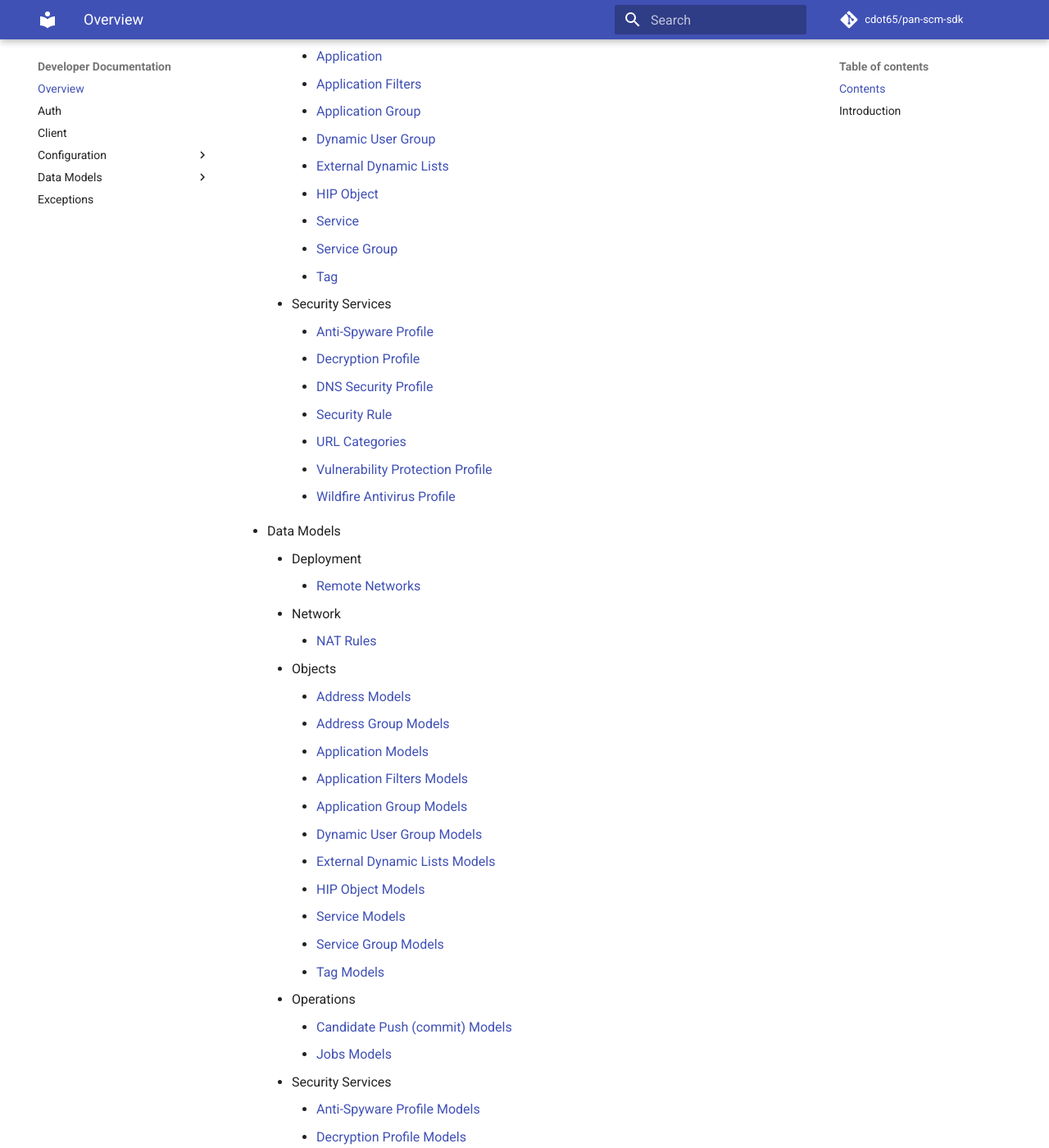
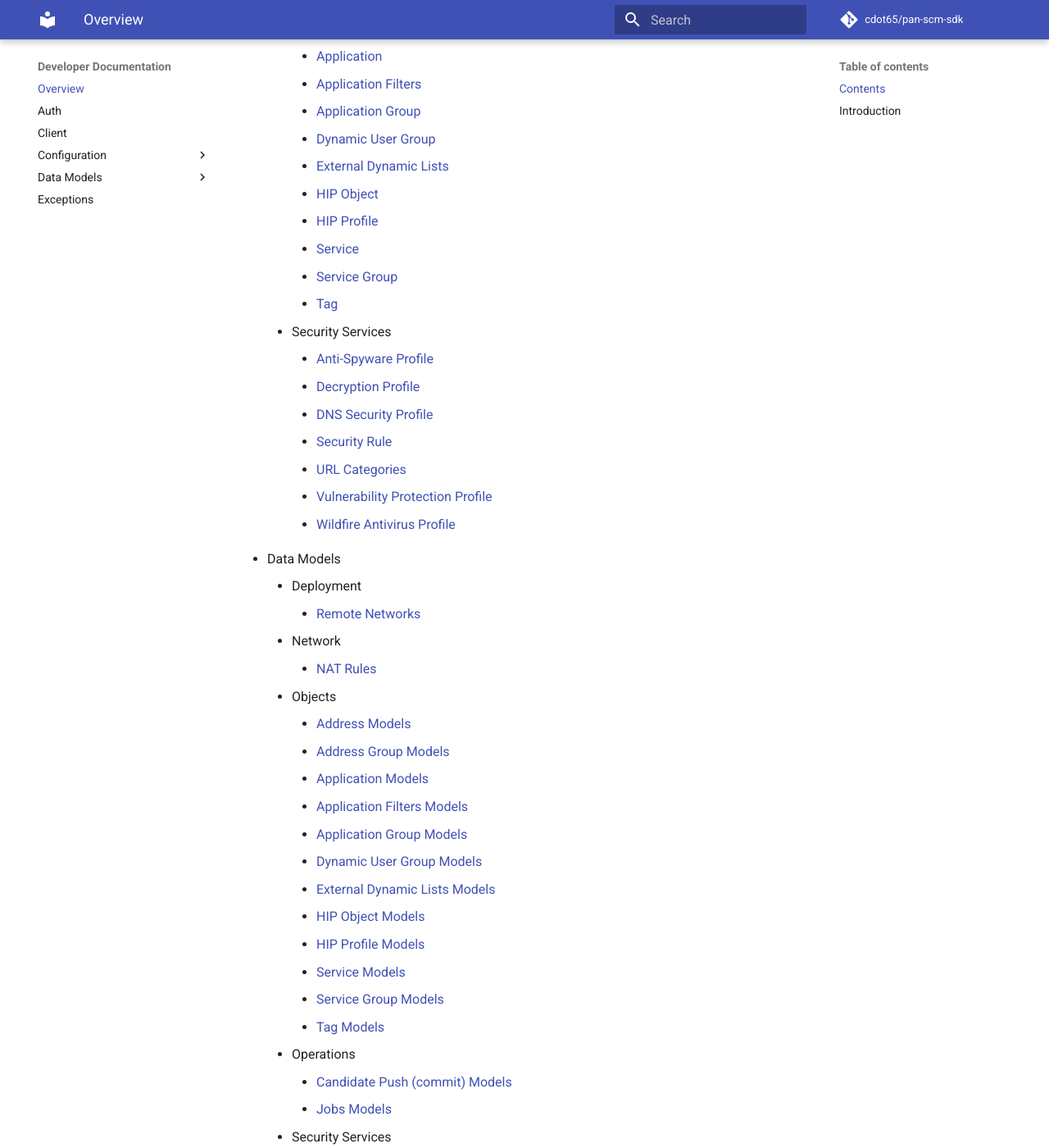
Before and after one commit to cdot65/pan-scm-sdk, an MkDocs documentation site: the page built from docs/sdk/index.md, in a window 1280 px wide and 1400 px high, scrolled down 709 px. Shown: the whole window at 82% size. Built offline with MkDocs 1.6.1 and Material for MkDocs 9.7.7, drawn with Linux system fonts in a browser that asks for light colours; comment, search, counter and statistics services are not loaded.

Commit message:
Add HIP Profile and HIP Profile Models to documentation
This update includes links for HIP Profile and HIP Profile Models in both the navigation and SDK index. It ensures these new sections are properly integrated and accessible within the docs structure.

```diff
--- a/docs/sdk/index.md
+++ b/docs/sdk/index.md
@@ -22,6 +22,7 @@ configuration objects and data models used to interact with Palo Alto Networks S
         - [Dynamic User Group](config/objects/dynamic_user_group.md)
         - [External Dynamic Lists](config/objects/external_dynamic_lists.md)
         - [HIP Object](config/objects/hip_object.md)
+        - [HIP Profile](config/objects/hip_profile.md)
         - [Service](config/objects/service.md)
         - [Service Group](config/objects/service_group.md)
         - [Tag](config/objects/tag.md)
@@ -47,6 +48,7 @@ configuration objects and data models used to interact with Palo Alto Networks S
         - [Dynamic User Group Models](models/objects/dynamic_user_group_models.md)
         - [External Dynamic Lists Models](models/objects/external_dynamic_lists_models.md)
         - [HIP Object Models](models/objects/hip_object_models.md)
+        - [HIP Profile Models](models/objects/hip_profile_models.md)
         - [Service Models](models/objects/service_models.md)
         - [Service Group Models](models/objects/service_group_models.md)
         - [Tag Models](models/objects/tag_models.md)
--- a/mkdocs.yml
+++ b/mkdocs.yml
@@ -51,6 +51,7 @@ nav:
               - Dynamic User Group: sdk/config/objects/dynamic_user_group.md
               - External Dynamic Lists: sdk/config/objects/external_dynamic_lists.md
               - HIP Object: sdk/config/objects/hip_object.md
+              - HIP Profile: sdk/config/objects/hip_profile.md
               - Service: sdk/config/objects/service.md
               - Service Group: sdk/config/objects/service_group.md
               - Tag: sdk/config/objects/tag.md
@@ -79,6 +80,8 @@ nav:
               - Application Group Models: sdk/models/objects/application_group_models.md
               - Dynamic User Group Models: sdk/models/objects/dynamic_user_group_models.md
               - External Dynamic Lists Models: sdk/models/objects/external_dynamic_lists_models.md
+              - HIP Object Models: sdk/models/objects/hip_object_models.md
+              - HIP Profile Models: sdk/models/objects/hip_profile_models.md
               - Service Models: sdk/models/objects/service_models.md
               - Service Group Models: sdk/models/objects/service_group_models.md
               - Tag Models: sdk/models/objects/tag_models.md
```
